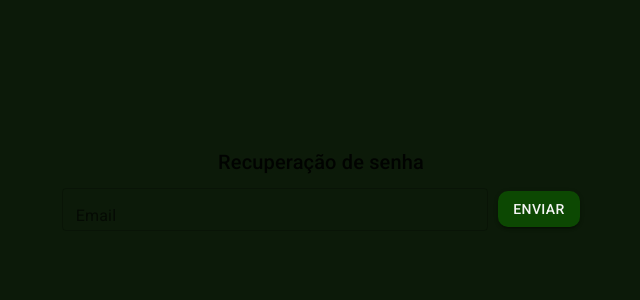
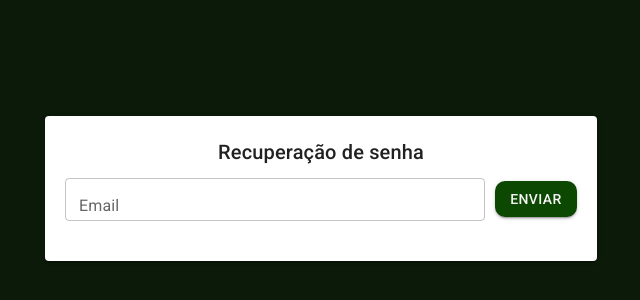
Before and after one commit to es20232/eqp3, a React (Vite) app in the folder postify/frontend/: page /password-recovery in a window 1280 px wide. Shown: the part 212-512 px from the top of the page, without its empty margins (319-959 px from the left). Built offline with nearby package versions, Linux system fonts and the light colour scheme.

Commit message:
corrigindo background do sendRequest

```diff
--- a/postify/frontend/src/components/Auth/Email/SubmitRequest.tsx
+++ b/postify/frontend/src/components/Auth/Email/SubmitRequest.tsx
@@ -62,7 +62,7 @@ const SubmitRequest = () => {
   return (
     <React.Fragment>
       {(status.erro || status.sucess) && alert()}
-      <MyContainer>
+      <MyContainer withDefaultPaper={true}>
         <Grid container>
           <Grid item xs={12}>
             <Typography variant="h6" textAlign={'center'}>
```
